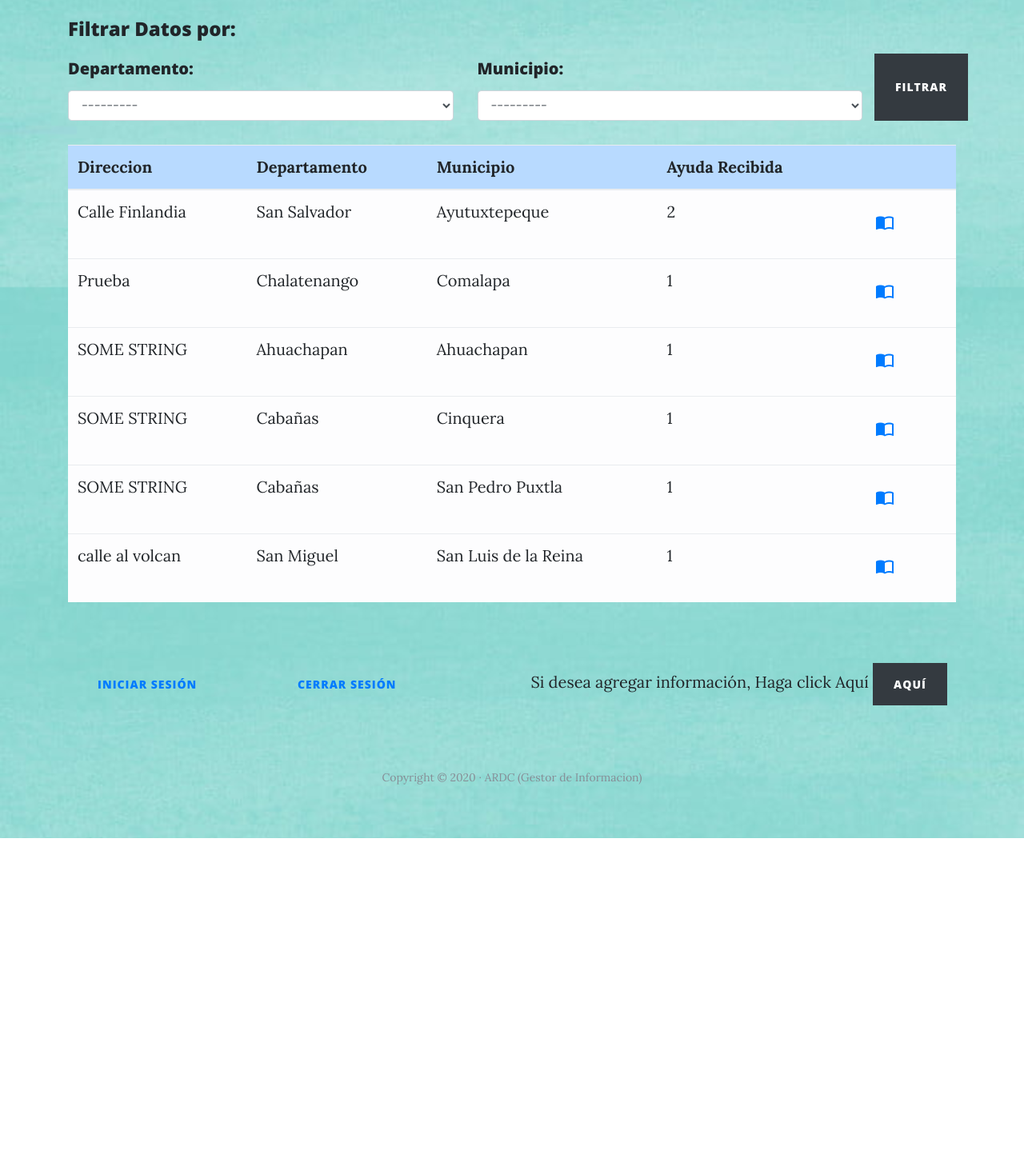
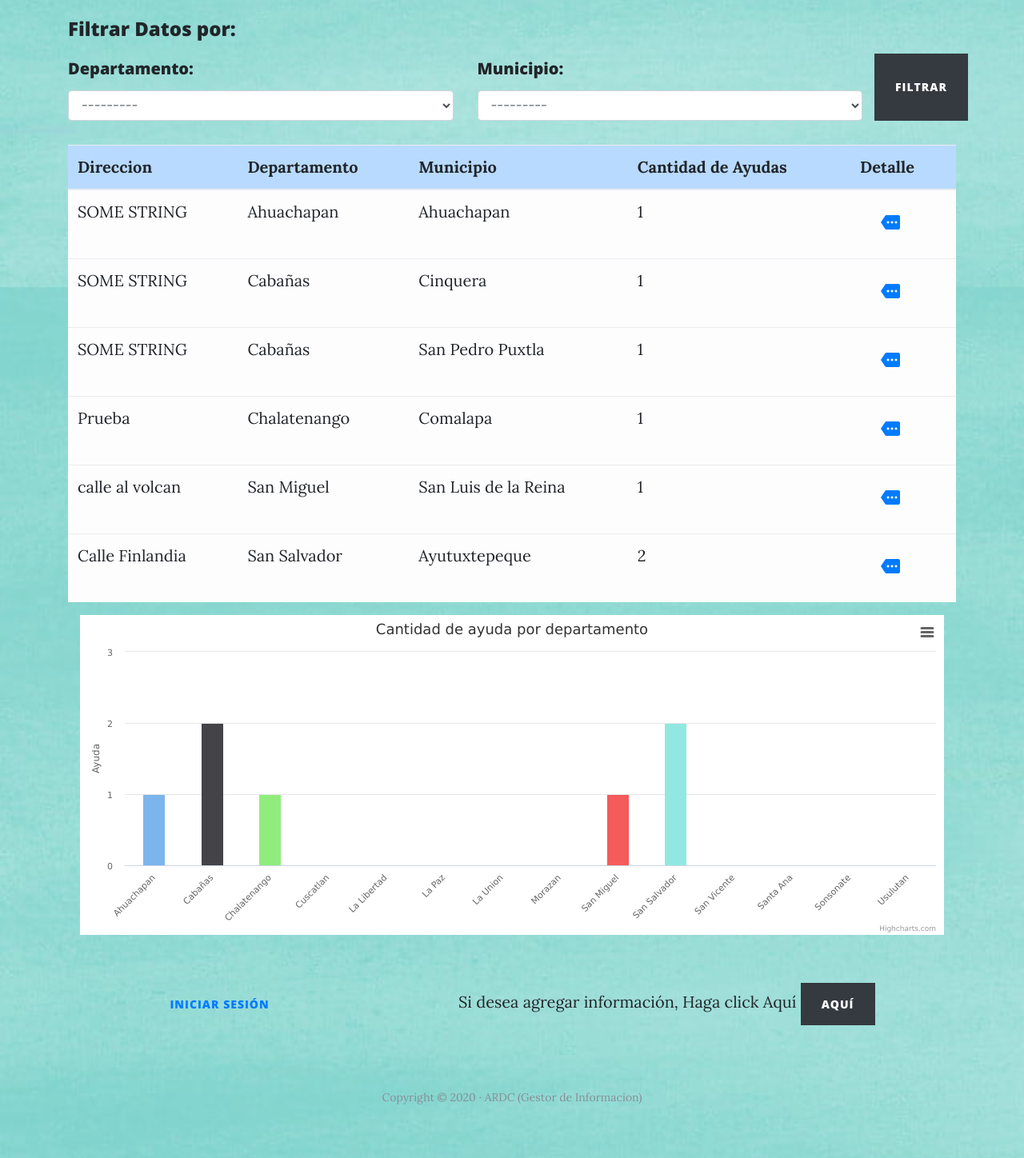
Before and after one commit to Franciscoasm/HDP115-Proyecto, a Django app: page / in a window 1280 px wide. Shown: the part 1347-2795 px from the top of the page at 80% size. Before the commit the page ends 2395 px from the top, so only its background shows below. Run offline with Django 3.2, Linux system fonts and the light colour scheme; data comes from the database, SQL or seed files in the repository; both versions use the stored data as it was after the commit; some libraries are stand-ins or nearby versions.

Commit message:
cambios inicio de sesion y graficos

```diff
--- a/ardc/ardc/urls.py
+++ b/ardc/ardc/urls.py
@@ -36,5 +36,4 @@ urlpatterns = [
     #path('accounts/', include('django.contrib.auth.urls')),
     path('iniciar/', views.login, name = "Iniciar Sesion"),
     path('logout/', views.logout),
-    path('welcome/', views.welcome)
 ]
--- a/ardc/core/templates/core/base.html
+++ b/ardc/core/templates/core/base.html
@@ -20,6 +20,10 @@
     <script language="javascript" src="core/static/core/js/jquery-3.5.1.min.js"></script>
     <script type="text/javascript" src="http://code.jquery.com/jquery-3.5.1.min.js"></script>
     <link href="https://fonts.googleapis.com/icon?family=Material+Icons" rel="stylesheet">
+    <script src="https://code.highcharts.com/highcharts.js"></script>
+    <script src="https://code.highcharts.com/modules/exporting.js"></script>
+    <script src="https://code.highcharts.com/modules/export-data.js"></script>
+    <script src="https://code.highcharts.com/modules/accessibility.js"></script>
      </head>
 
   <body>
@@ -40,9 +44,22 @@
             <li class="nav-item">
               <a class="nav-link" href="{% url 'Agregar Infromacion' %}">Agregar Informacion</a>
             </li>
+            {% if request.user.is_authenticated %}
+
+            <li class="nav-item dropdown">
+              <a class="nav-link dropdown-toggle" href="#" id="navbarDropdown" role="button" data-toggle="dropdown" aria-haspopup="true" aria-expanded="false">
+                  {{ request.user.username}}
+              </a>
+              <div class="dropdown-menu" aria-labelledby="navbarDropdown">
+                 <a class="dropdown-item" href="/logout">Cerrar Sesion</a>
+              </div>
+            </li>
+            {% else %}
             <li class="nav-item">
               <a class="nav-link" href="{% url 'Iniciar Sesion' %}">Iniciar Sesion</a>
             </li>
+            {% endif%}
+
           </ul>
         </div>
       </div>
--- a/ardc/core/templates/core/filtrar.html
+++ b/ardc/core/templates/core/filtrar.html
@@ -67,8 +67,8 @@
                         <th scope="col">Direccion</th>
                         <th scope="col">Departamento</th>
                         <th scope="col">Municipio</th>
-                        <th scope="col">Ayuda Recibida</th>
-                        <th scope="col"></th>
+                        <th scope="col">Cantidad de Ayudas</th>
+                        <th scope="col">Detalle</th>
                     </tr>
                 </thead>
                 <tbody>
@@ -80,7 +80,7 @@
                             <td>{{beneficiario.cantidad}}</td>
                             <td>
                                 <button type="button" onclick="getInfoExtend({{beneficiario.idBeneficiario}})" class="btn btn-link" data-toggle="modal" data-target="#exampleModal">
-                                    <i class="large material-icons">import_contacts</i>
+                                    <i class="large material-icons">more</i>
                                 </button>
                             </td>
                         </tr>
@@ -106,6 +106,14 @@
                         <button type="button" class="btn btn-primary" data-dismiss="modal">Close</button>
                     </div>
                     </div>
+                </div>
+            </div>
+        </div>
+
+        <div class="container-fluid">
+            <div class="row">
+                <div class="col-lg-12">
+                    <div id="container"></div>
                 </div>
             </div>
         </div>
@@ -182,6 +190,57 @@
                     $("#result2").trigger("click");
                 });
             }
+
+            Highcharts.chart('container', {
+            chart: {
+                type: 'column'
+            },
+            title: {
+                text: 'Cantidad de ayuda por departamento'
+            },
+            subtitle: {
+                text: ''
+            },
+            xAxis: {
+                categories: [
+                    {% for grafic in grafico %}
+                    '{{grafic.nombre_departamento}}',
+                    {% endfor %}
+                ],
+                crosshair: true
+            },
+            yAxis: {
+                min: 0,
+                title: {
+                    text: 'Ayuda'
+                }
+            },
+            tooltip: {
+                headerFormat: '<span style="font-size:10px">{point.key}</span><table>',
+                pointFormat: '<tr><td style="color:{series.color};padding:0">{series.name}: </td>' +
+                    '<td style="padding:0"><b>{point.y:.1f}</b></td></tr>',
+                footerFormat: '</table>',
+                shared: true,
+                useHTML: true
+            },
+            plotOptions: {
+                column: {
+                    pointPadding: 0.2,
+                    borderWidth: 0
+                }
+            },
+            series: [{
+                name: 'Cantidad de ayuda',
+                showInLegend: false,
+                colorByPoint : true,
+                data: [
+                    {% for grafic in grafico %}
+                    {{grafic.cont}},
+                    {% endfor %}
+                ]
+
+            }]
+        });
         </script>
 
     </div>
@@ -197,9 +256,10 @@ Dicha tabla contiene [Departamento, Municipio, Beneficio, Benefactor]-->
 {% block footer%}
     <br></br>
     <div align = "center" class="container">
+        {% if not request.user.is_authenticated %}
         <a href="{% url 'Iniciar Sesion' %}"><button type="button" class="btn btn-link" pull-righ>Iniciar Sesión</button></a>
+        {% endif%}
         &nbsp;&nbsp;&nbsp;&nbsp;&nbsp;&nbsp;&nbsp;&nbsp;&nbsp;&nbsp;&nbsp;&nbsp;
-        <a href="/logout"><button type="button" class="btn btn-link" pull-righ>Cerrar Sesión</button></a>
         &nbsp;&nbsp;&nbsp;&nbsp;&nbsp;&nbsp;&nbsp;&nbsp;&nbsp;&nbsp;&nbsp;&nbsp;
         &nbsp;&nbsp;&nbsp;&nbsp;&nbsp;&nbsp;&nbsp;&nbsp;&nbsp;&nbsp;&nbsp;&nbsp;
         <label>Si desea agregar información, Haga click Aquí</label>
--- a/ardc/core/views.py
+++ b/ardc/core/views.py
@@ -29,7 +29,14 @@ def filtrar(request):
                                         'WHERE core_beneficiario.municipio_id=core_municipio.idMunicipio  '\
                                         'AND core_beneficiario.departamento_id=core_departamento.idDepartamento  '\
                                         'AND core_beneficiario.idBeneficiario=core_detallebeneficiario.beneficiario_id '\
-                                        'GROUP BY direccion, nombre_departamento, nombre_municipio')
+                                        'GROUP BY direccion, nombre_departamento, nombre_municipio, idBeneficiario')
+
+    grafico = Departamento.objects.raw('SELECT idDepartamento, nombre_departamento, count(departamento_id) cont FROM core_departamento  '\
+                                        'left outer join core_beneficiario on core_beneficiario.departamento_id = core_departamento.idDepartamento  '\
+                                        'left join core_detallebeneficiario on core_beneficiario.idBeneficiario = core_detallebeneficiario.beneficiario_id '\
+                                        'group by nombre_departamento, idDepartamento '\
+                                        'order by nombre_departamento ASC')
+
     form = FormFiltrar()
     if request.method == 'POST':
         form = FormFiltrar(request.POST)
@@ -37,7 +44,7 @@ def filtrar(request):
             # Guardar los datos
             #url = reverse('home')
             return HttpResponseRedirect(url)
-    return render(request, "core/filtrar.html",{'form':form, 'ayudas':ayudas, 'entidades':entidades, 'beneficiarios':beneficiarios})
+    return render(request, "core/filtrar.html",{'form':form, 'ayudas':ayudas, 'entidades':entidades, 'beneficiarios':beneficiarios, 'grafico':grafico})
 
 
 #def iniciar(request):
@@ -143,10 +150,3 @@ def logout(request):
     # Redireccionamos a la portada
     do_logout(request)
     return redirect('/')
-
-def welcome(request):
-    # Si estamos identificados devolvemos la portada
-    if request.user.is_authenticated:
-        return render(request, "core/welcome.html")
-    # En otro caso redireccionamos al login
-    return redirect('../iniciar')
```
Also changed, not shown: ardc/core/ajax.py (+10 -3 lines), ardc/core/templates/core/welcome.html (deleted, +0 -23 lines), ardc/db.sqlite3.
